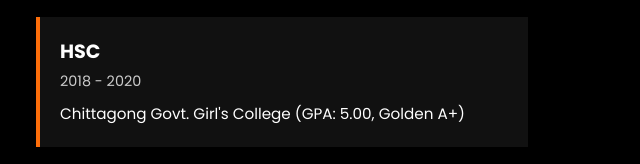
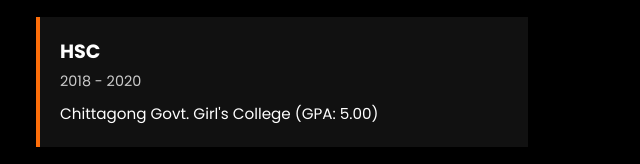
Before and after one commit to ramisa0210/Waziha-s-Portfolio-Assignment1, a plain HTML site: page index.html in a window 1280 px wide. Shown: the part 1601-1765 px from the top of the page, 624-1264 px from the left. Drawn offline with Linux system fonts and the light colour scheme.

Commit message:
Update index.html

```diff
--- a/index.html
+++ b/index.html
@@ -116,7 +116,7 @@
             <div class="resume-item">
               <h4>HSC</h4>
               <span class="resume-date">2018 - 2020</span>
-              <p>Chittagong Govt. Girl's College (GPA: 5.00, Golden A+)</p>
+              <p>Chittagong Govt. Girl's College (GPA: 5.00)</p>
             </div>
             <div class="resume-item">
               <h4>SSC</h4>
```
